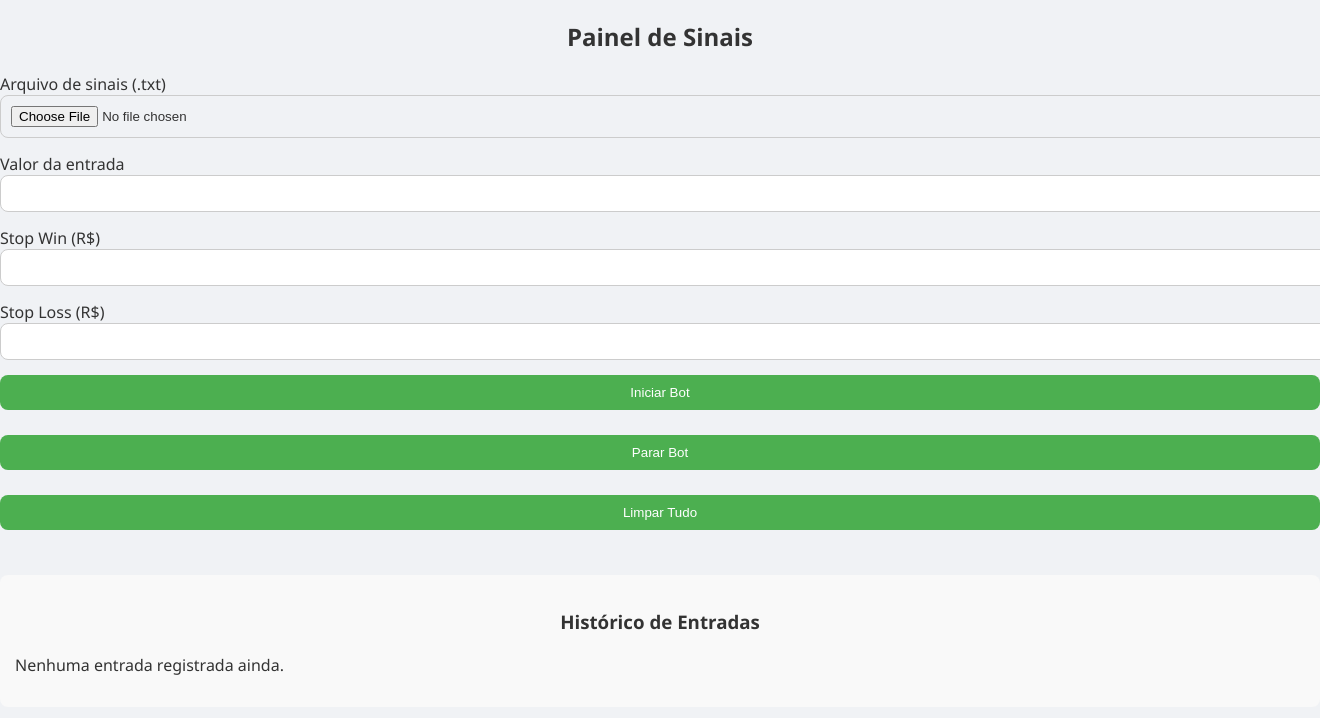
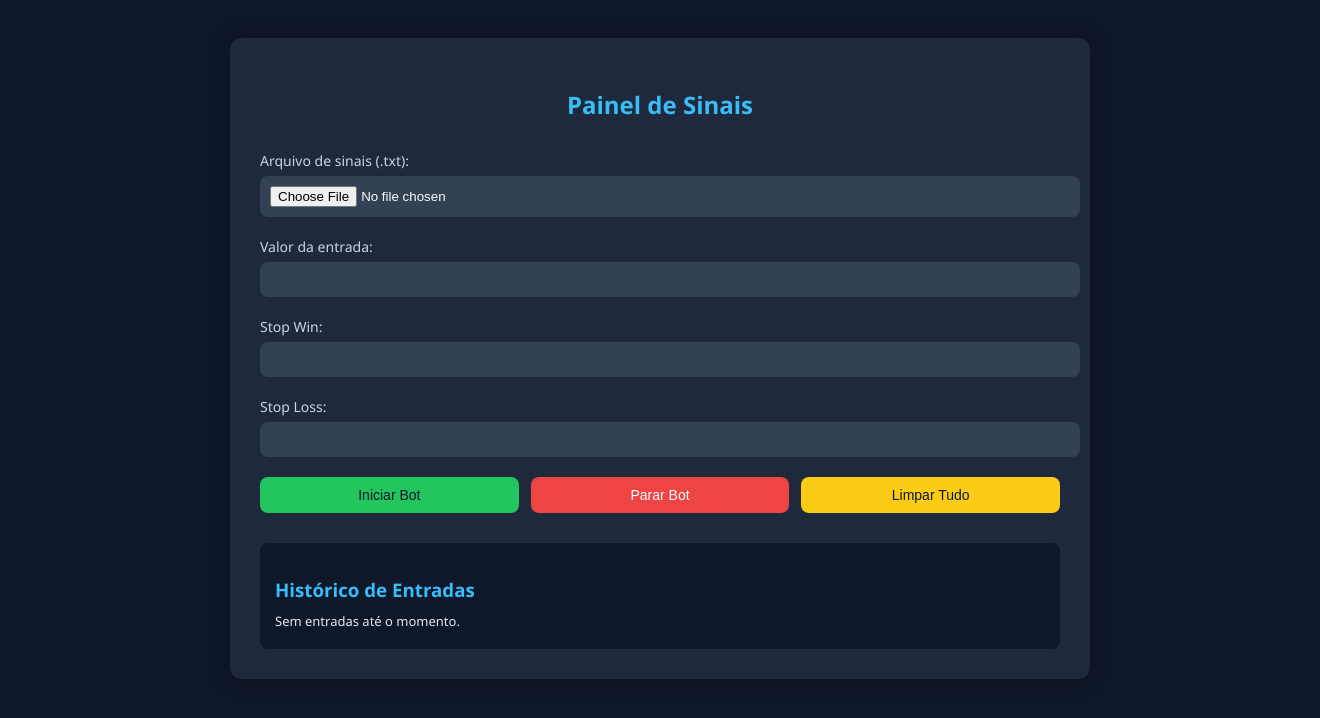
Before and after one commit to Felipeabm/painel-iqoption, a Flask app: page /painel in a window 1320 px wide; the page is wider, and only the part inside the window is pictured. Shown: the top 718 px of that part. Run offline with Flask 2, Linux system fonts and the light colour scheme; the visitor is signed in with stand-in values (Sample User, id 1).

Commit message:
Update index.html

```diff
--- a/templates/index.html
+++ b/templates/index.html
@@ -1,75 +1,117 @@
 <!DOCTYPE html>
-<html lang="pt-BR">
+<html lang="pt-br">
 <head>
     <meta charset="UTF-8">
-    <title>Painel de Sinais IQ Option</title>
-    <link rel="stylesheet" href="{{ url_for('static', filename='style.css') }}">
+    <title>Painel de Sinais</title>
+    <meta name="viewport" content="width=device-width, initial-scale=1.0">
+    <style>
+        body {
+            background-color: #0f172a;
+            color: #e2e8f0;
+            font-family: 'Segoe UI', sans-serif;
+            padding: 30px;
+        }
+
+        .container {
+            max-width: 800px;
+            margin: auto;
+            background-color: #1e293b;
+            padding: 30px;
+            border-radius: 12px;
+            box-shadow: 0 0 20px rgba(0,0,0,0.3);
+        }
+
+        h2 {
+            text-align: center;
+            color: #38bdf8;
+            margin-bottom: 30px;
+        }
+
+        label {
+            display: block;
+            margin-bottom: 6px;
+            font-size: 14px;
+            color: #cbd5e1;
+        }
+
+        input[type="number"], input[type="file"] {
+            width: 100%;
+            padding: 10px;
+            border-radius: 8px;
+            border: none;
+            background: #334155;
+            color: #f8fafc;
+            margin-bottom: 20px;
+        }
+
+        .button-group {
+            display: flex;
+            flex-wrap: wrap;
+            gap: 12px;
+            justify-content: center;
+        }
+
+        .button-group button {
+            padding: 10px 20px;
+            font-size: 14px;
+            border: none;
+            border-radius: 8px;
+            cursor: pointer;
+            flex: 1 1 30%;
+        }
+
+        .start-btn { background-color: #22c55e; color: #0f172a; }
+        .stop-btn { background-color: #ef4444; color: #fff; }
+        .clear-btn { background-color: #facc15; color: #0f172a; }
+
+        .history {
+            margin-top: 30px;
+            background-color: #0f172a;
+            padding: 15px;
+            border-radius: 8px;
+            max-height: 200px;
+            overflow-y: auto;
+        }
+
+        .history h3 {
+            margin-bottom: 10px;
+            color: #38bdf8;
+        }
+
+        .history p {
+            margin: 4px 0;
+            font-size: 13px;
+        }
+    </style>
 </head>
 <body>
     <div class="container">
         <h2>Painel de Sinais</h2>
 
-        <form id="config-form" method="post" enctype="multipart/form-data">
-            <div class="campo">
-                <label for="arquivo">Arquivo de sinais (.txt)</label>
-                <input type="file" name="arquivo" accept=".txt" required>
-            </div>
+        <form method="POST" action="/iniciar-bot" enctype="multipart/form-data">
+            <label for="arquivo">Arquivo de sinais (.txt):</label>
+            <input type="file" name="arquivo" id="arquivo" required>
 
-            <div class="campo">
-                <label for="valor_entrada">Valor da entrada</label>
-                <input type="number" name="valor_entrada" step="0.01" required>
-            </div>
+            <label for="valor">Valor da entrada:</label>
+            <input type="number" step="0.01" name="valor" id="valor" required>
 
-            <div class="campo">
-                <label for="stop_win">Stop Win (R$)</label>
-                <input type="number" name="stop_win" step="0.01" required>
-            </div>
+            <label for="stop_win">Stop Win:</label>
+            <input type="number" step="0.01" name="stop_win" id="stop_win" required>
 
-            <div class="campo">
-                <label for="stop_loss">Stop Loss (R$)</label>
-                <input type="number" name="stop_loss" step="0.01" required>
-            </div>
+            <label for="stop_loss">Stop Loss:</label>
+            <input type="number" step="0.01" name="stop_loss" id="stop_loss" required>
 
-            <div class="botoes">
-                <button type="submit" formaction="/start">Iniciar Bot</button>
-                <button type="submit" formaction="/stop">Parar Bot</button>
-                <button type="button" onclick="limparCampos()">Limpar Tudo</button>
+            <div class="button-group">
+                <button type="submit" class="start-btn">Iniciar Bot</button>
+                <button type="button" class="stop-btn" onclick="alert('Bot parado')">Parar Bot</button>
+                <button type="reset" class="clear-btn">Limpar Tudo</button>
             </div>
         </form>
 
-        <div class="historico">
+        <div class="history">
             <h3>Histórico de Entradas</h3>
-            <div id="historico-entradas">
-                {% if historico %}
-                    <ul>
-                        {% for entrada in historico %}
-                            <li>{{ entrada }}</li>
-                        {% endfor %}
-                    </ul>
-                {% else %}
-                    <p>Nenhuma entrada registrada ainda.</p>
-                {% endif %}
-            </div>
+            <p>Sem entradas até o momento.</p>
         </div>
     </div>
-
-    <!-- Áudio de alerta -->
-    <audio id="alerta" src="{{ url_for('static', filename='alert.wav') }}"></audio>
-
-    <script>
-        function limparCampos() {
-            document.querySelector('form').reset();
-        }
-
-        function tocarAlerta() {
-            document.getElementById('alerta').play();
-        }
-
-        // Exemplo: tocar som ao enviar formulário
-        const form = document.getElementById('config-form');
-        form.addEventListener('submit', () => {
-            tocarAlerta();
-        });
-    </script>
 </body>
 </html>
```
